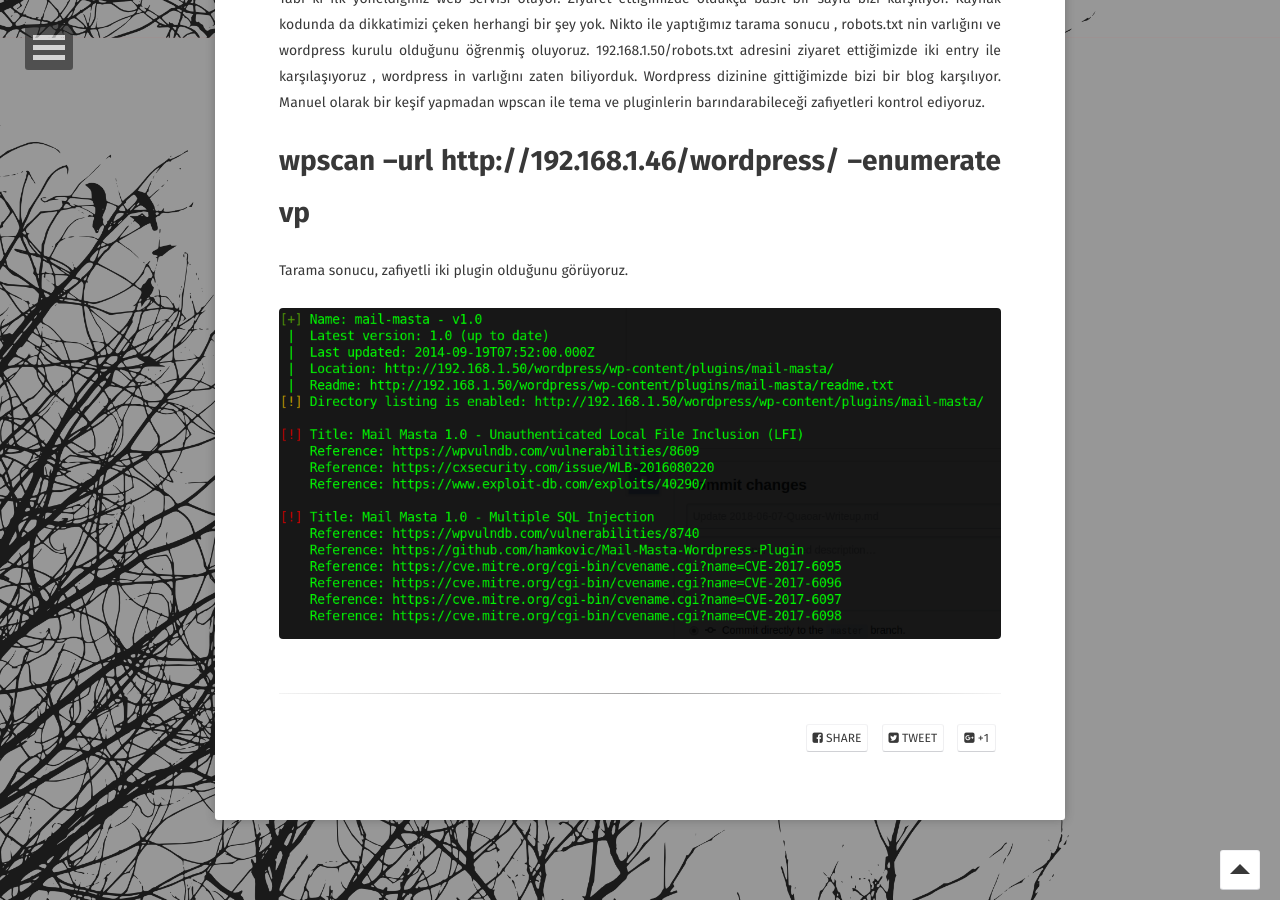
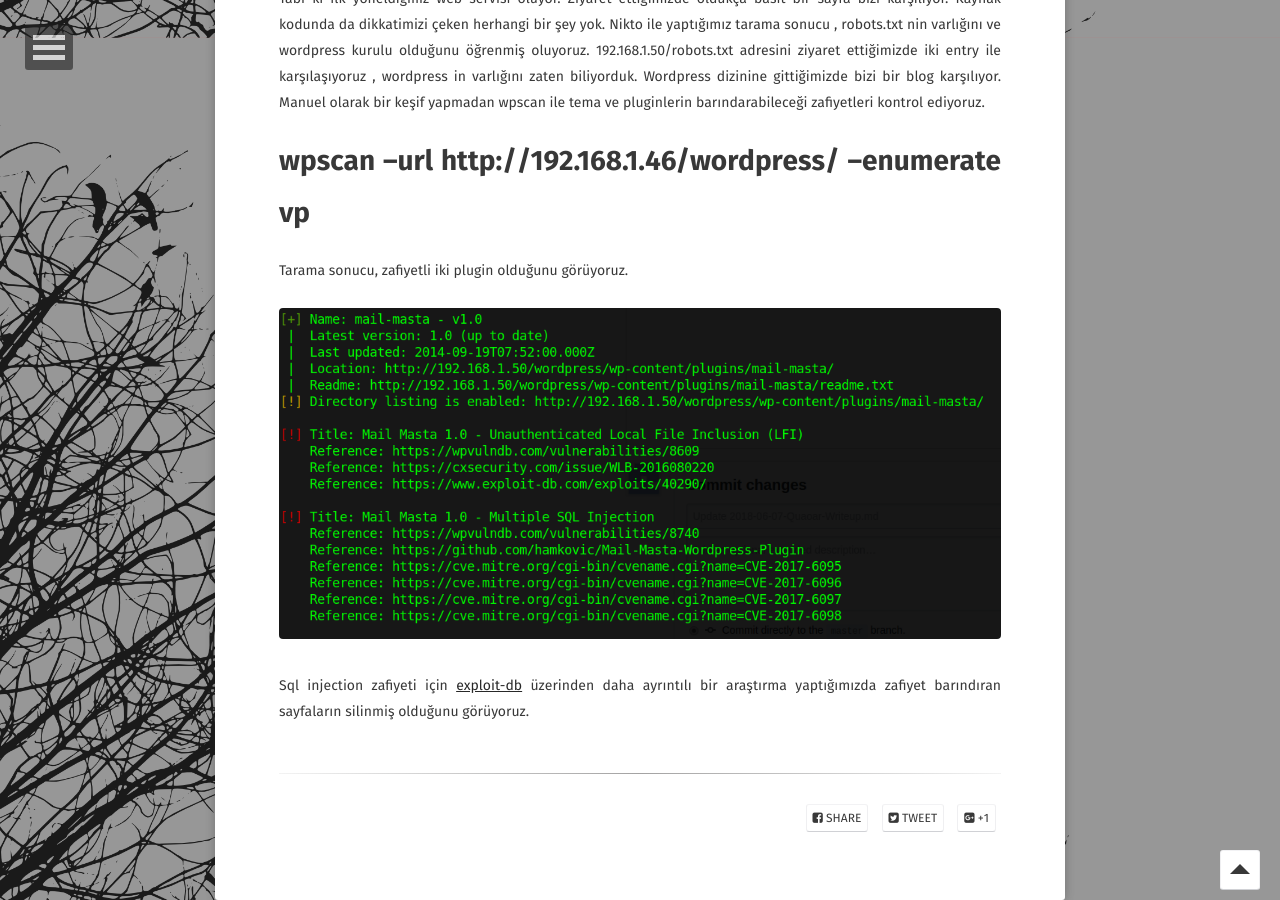
Before and after one commit to burcudemiralp/burcudemiralp.github.io, a Jekyll site: the page built from _posts/2018-06-07-Quaoar-Writeup.md, in a window 1280 px wide and 900 px high, scrolled down 862 px. Built offline with Jekyll 4.4.1, drawn with Linux system fonts in a browser that asks for light colours; some web fonts are replaced.

Commit message:
Update 2018-06-07-Quaoar-Writeup.md

```diff
--- a/_posts/2018-06-07-Quaoar-Writeup.md
+++ b/_posts/2018-06-07-Quaoar-Writeup.md
@@ -19,9 +19,8 @@
 Nikto ile yaptığımız tarama sonucu , robots.txt nin varlığını ve wordpress kurulu olduğunu öğrenmiş oluyoruz.
 192.168.1.50/robots.txt adresini ziyaret ettiğimizde iki entry ile karşılaşıyoruz , wordpress in varlığını zaten biliyorduk. Wordpress dizinine gittiğimizde bizi bir blog karşılıyor. Manuel olarak bir keşif yapmadan  wpscan ile tema ve pluginlerin barındarabileceği zafiyetleri kontrol ediyoruz.
 # wpscan --url http://192.168.1.46/wordpress/ --enumerate vp
-
-
 Tarama sonucu, zafiyetli iki plugin olduğunu görüyoruz.
 <figure >
     <img src="/assets/img/quaorawpscan.png">
 </figure>
+Sql injection zafiyeti için [exploit-db](https://www.exploit-db.com/exploits/41438/) üzerinden daha ayrıntılı bir araştırma yaptığımızda zafiyet barındıran sayfaların silinmiş olduğunu görüyoruz.
```
